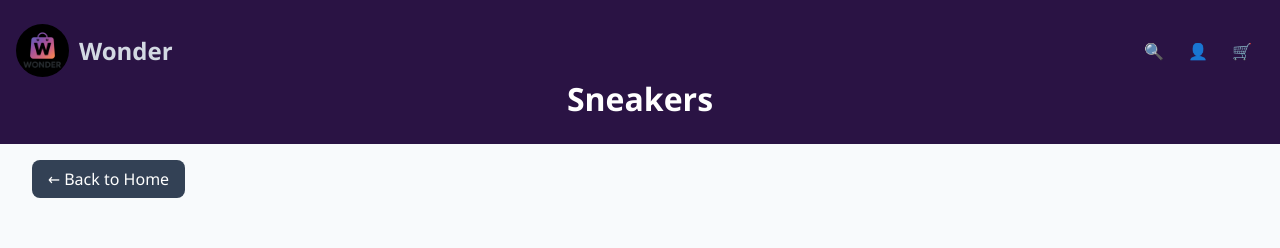
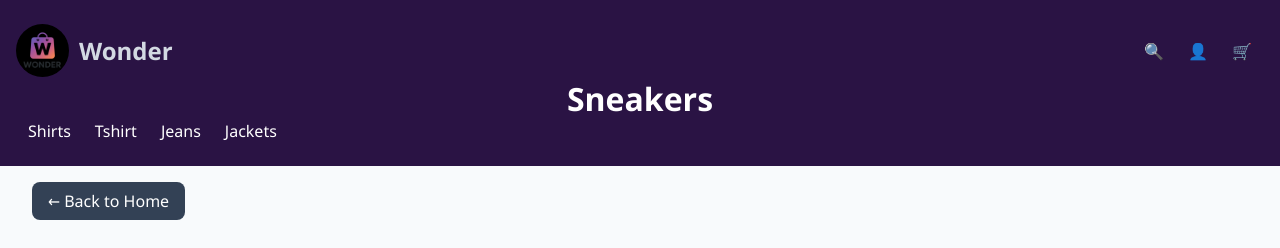
Before and after one commit to Sudhi0001/Wonder, a plain HTML site: page shoes.html in a window 1280 px wide. Shown: the top 248 px of the page. Drawn offline with Linux system fonts and the light colour scheme.

Commit message:
Update shoes.html

```diff
--- a/shoes.html
+++ b/shoes.html
@@ -210,6 +210,13 @@
     </div>
   </div>
   <h1>Sneakers</h1>
+     <nav class="nav-icons">
+                <a href="shirts.html">Shirts</a>
+                <a href="tshirt.html">Tshirt</a>
+                <a href="jeans.html">Jeans</a>
+                <a href="jackets.html">Jackets</a>
+
+            </nav>
 </header>
 
   <!-- Back Link -->
```
